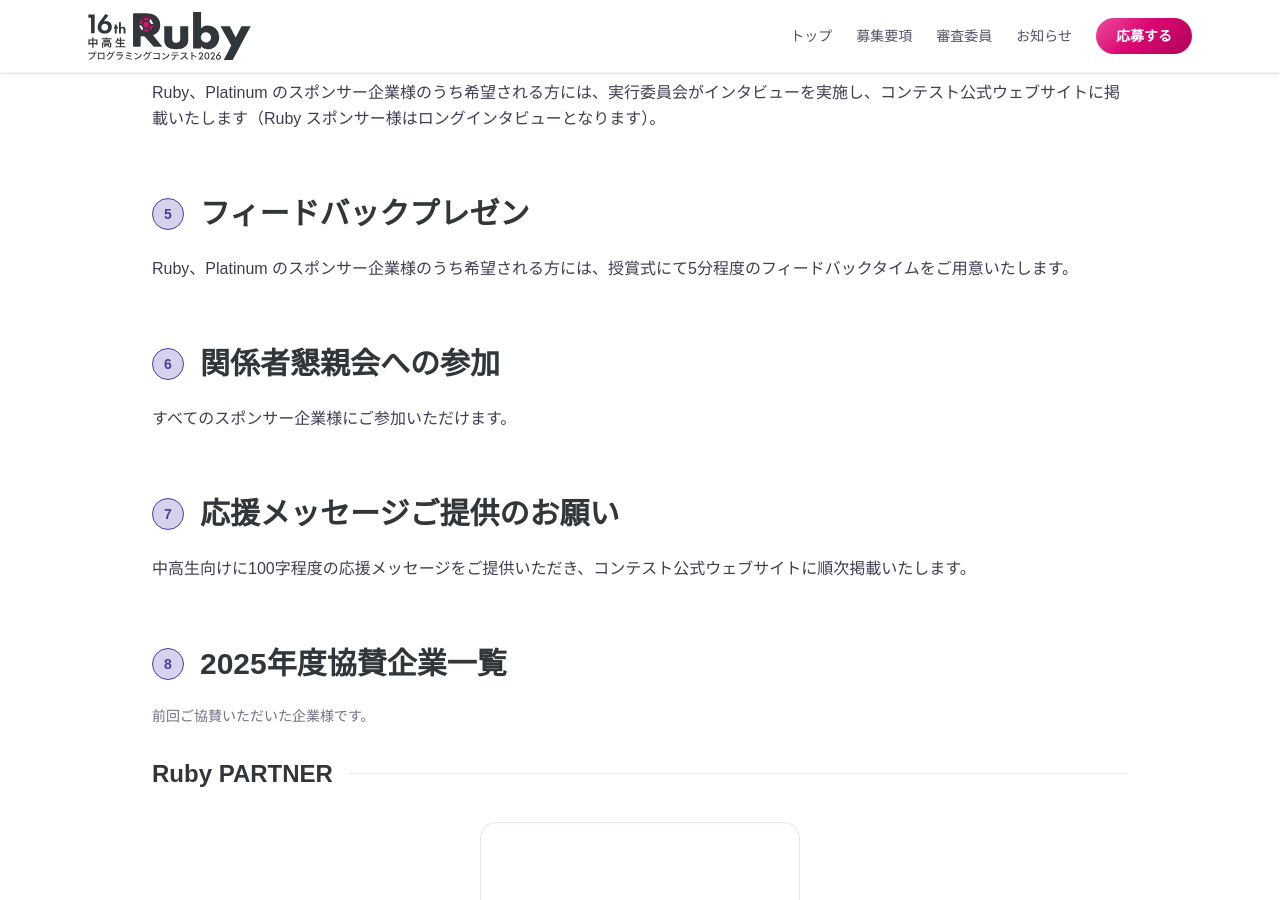
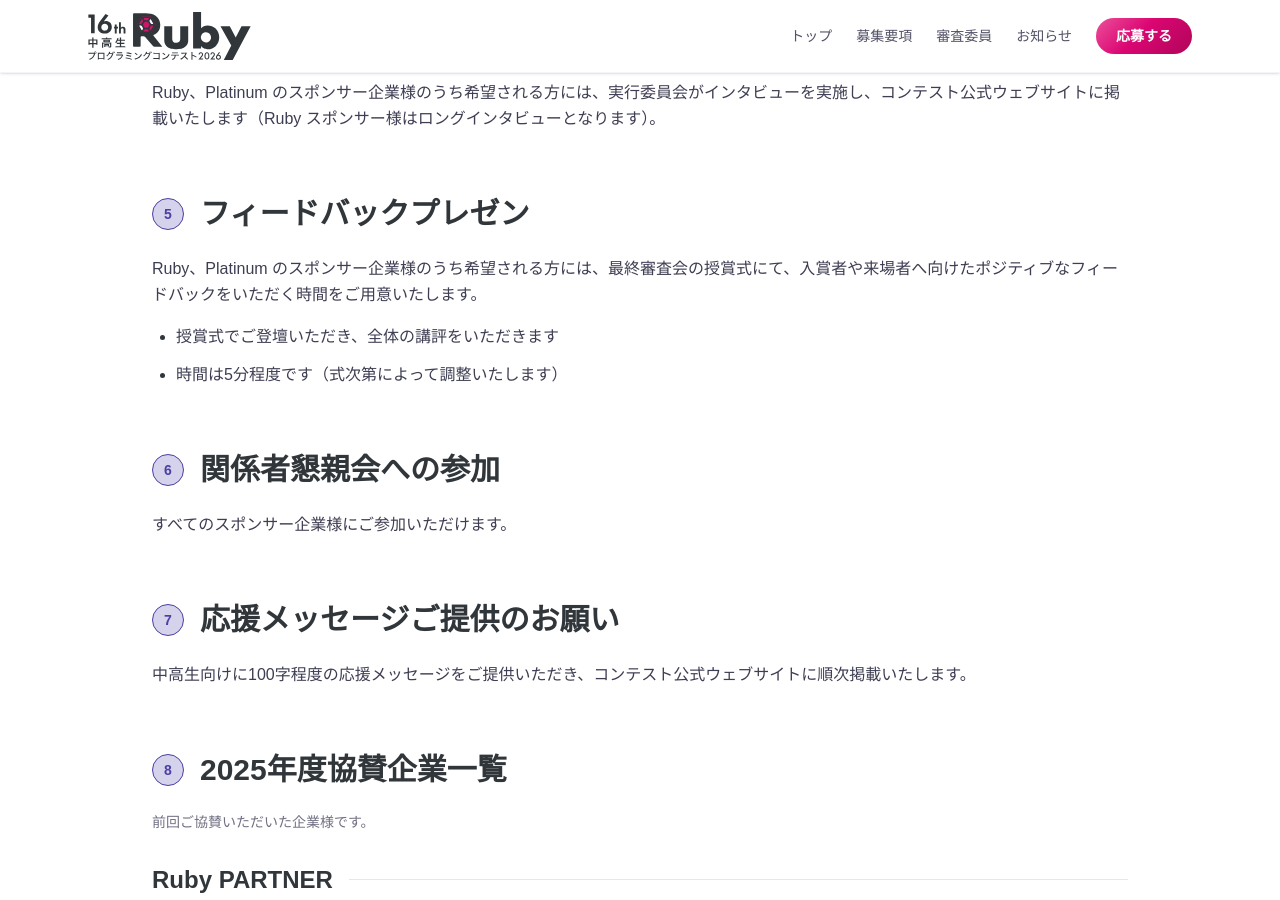
Before and after one commit to ruby-procon-net/ruby-procon-net-2026, a Jekyll site: the page built from sponsors.html, in a window 1280 px wide and 900 px high, scrolled down 3579 px. Built offline with Jekyll 4.4.1, drawn with Linux system fonts in a browser that asks for light colours.

Commit message:
フィードバックプレゼンの実施内容を追加
要綱にある「入賞者や来場者へ向けたポジティブなフィードバック」という趣旨と、
登壇して全体の講評をいただく点、5分程度が式次第によって調整される点を補った。

Co-Authored-By: Claude Opus 5 <noreply@anthropic.com>

```diff
--- a/sponsors.html
+++ b/sponsors.html
@@ -248,7 +248,11 @@ permalink: /sponsors/
       <span class="a--section-number border border-grape bg-[#d5d2ec] text-grape text-sm font-black w-8 h-8 rounded-full flex items-center justify-center shrink-0">5</span>
       <h2 class="text-3xl font-black text-gray-900">フィードバックプレゼン</h2>
     </div>
-    <p class="text-gray-700 text-base leading-relaxed">Ruby、Platinum のスポンサー企業様のうち希望される方には、授賞式にて5分程度のフィードバックタイムをご用意いたします。</p>
+    <p class="text-gray-700 text-base leading-relaxed mb-4">Ruby、Platinum のスポンサー企業様のうち希望される方には、最終審査会の授賞式にて、入賞者や来場者へ向けたポジティブなフィードバックをいただく時間をご用意いたします。</p>
+    <ul class="list-disc list-outside pl-6 space-y-3 text-gray-700 text-base leading-relaxed marker:text-gray-900">
+      <li>授賞式でご登壇いただき、全体の講評をいただきます</li>
+      <li>時間は5分程度です（式次第によって調整いたします）</li>
+    </ul>
   </section>
 
   <!-- 6. 関係者懇親会への参加 -->
```
